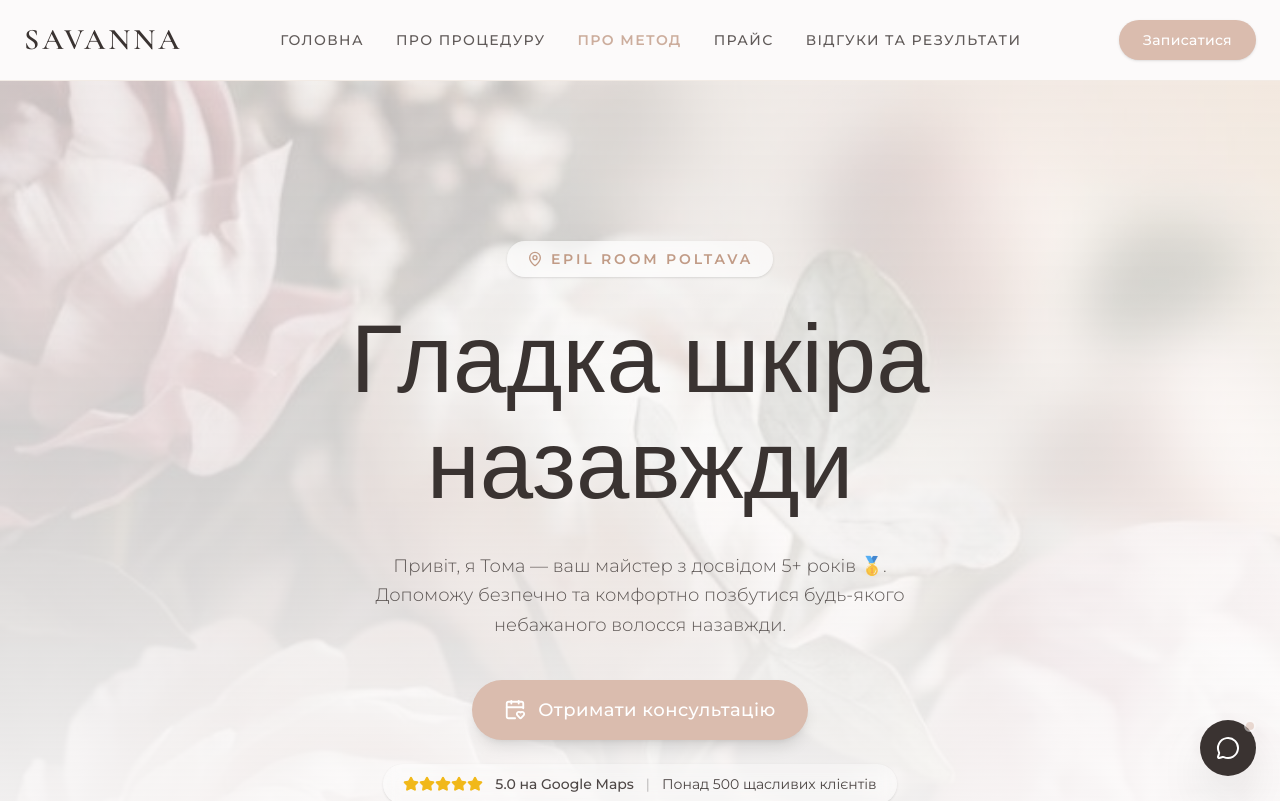
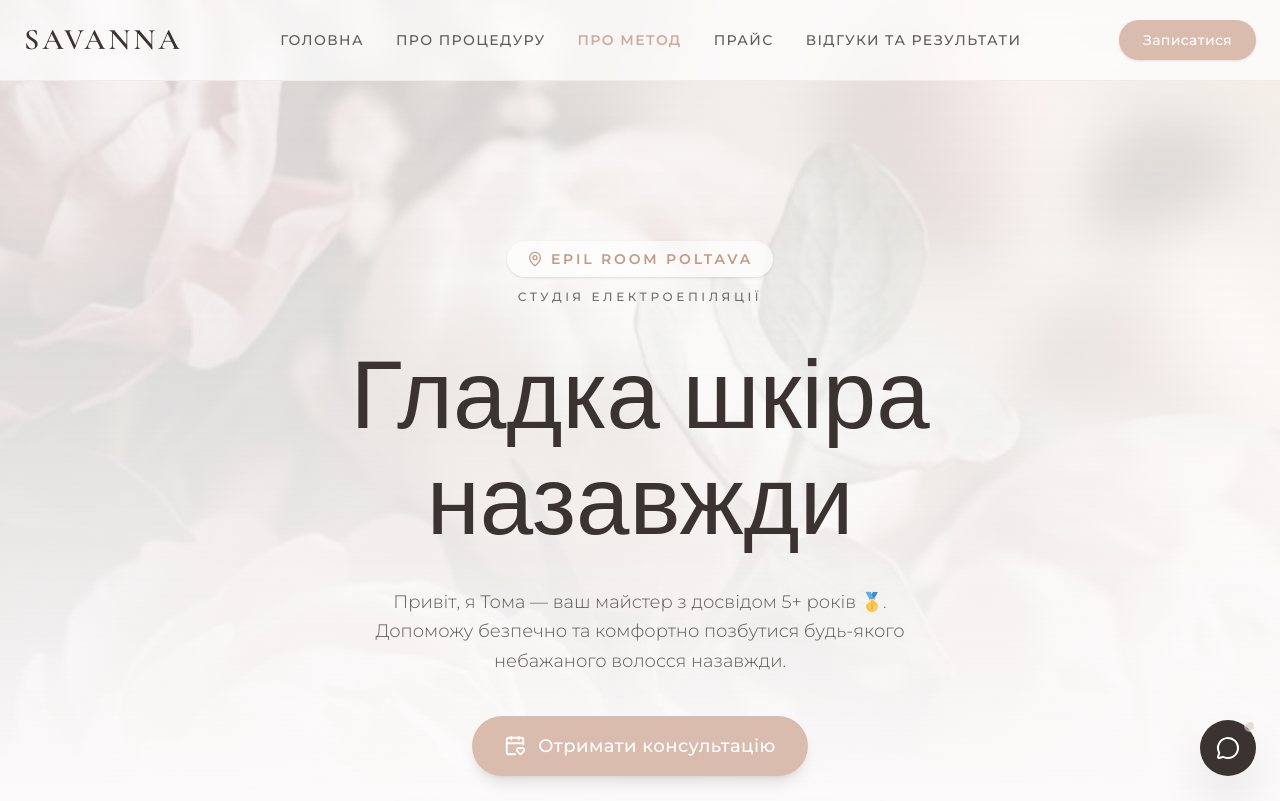
Before and after one commit to Tomaks2/savanna-epil, a Next.js app: page / in a window 1280 px wide. Shown: the top 801 px of the page. Built offline with nearby package versions, Linux system fonts and the light colour scheme.

Commit message:
Add subtitle and global background

```diff
--- a/src/app/layout.tsx
+++ b/src/app/layout.tsx
@@ -117,7 +117,12 @@ export default function RootLayout({
           }}
         />
       </head>
-      <body className="font-body min-h-full flex flex-col antialiased">
+      <body className="font-body min-h-full flex flex-col antialiased relative">
+        {/* Global Background Image */}
+        <div className="fixed inset-0 z-[-1] pointer-events-none">
+          <img src="/hero-bg.jpg" alt="" className="w-full h-full object-cover object-center opacity-30 mix-blend-multiply" />
+          <div className="absolute inset-0 bg-gradient-to-b from-[var(--color-epil-bg)]/40 via-[var(--color-epil-bg)]/60 to-[var(--color-epil-bg)]"></div>
+        </div>
         {children}
       </body>
     </html>
--- a/src/app/method/page.tsx
+++ b/src/app/method/page.tsx
@@ -5,9 +5,9 @@ import Link from "next/link";
 
 export default function MethodPage() {
   return (
-    <main className="flex flex-col min-h-screen bg-[var(--color-epil-bg)]">
+    <main className="flex flex-col min-h-screen bg-transparent">
       {/* Header */}
-      <header className="w-full bg-[var(--color-epil-bg)]/90 backdrop-blur-md sticky top-0 z-50 border-b border-[var(--color-epil-primary)]">
+      <header className="w-full bg-white/70 backdrop-blur-md sticky top-0 z-50 border-b border-[var(--color-epil-primary)]">
         <div className="max-w-7xl mx-auto px-6 h-20 flex items-center justify-between">
           <Link href="/" className="flex items-center gap-2 text-[var(--color-epil-text)] hover:text-[var(--color-epil-accent-dark)] transition-colors font-medium text-xs md:text-sm uppercase tracking-widest">
             <ArrowLeft size={16} />
--- a/src/app/page.tsx
+++ b/src/app/page.tsx
@@ -96,7 +96,7 @@ export default function Home() {
   return (
     <main className="flex flex-col min-h-screen relative">
       {/* Header */}
-      <header className="w-full bg-[var(--color-epil-bg)]/90 backdrop-blur-md sticky top-0 z-50 border-b border-[var(--color-epil-primary)]">
+      <header className="w-full bg-white/70 backdrop-blur-md sticky top-0 z-50 border-b border-[var(--color-epil-primary)]">
         <div className="max-w-7xl mx-auto px-6 h-20 flex items-center justify-between">
           <a href="#home" className="font-heading text-2xl md:text-3xl tracking-widest uppercase text-[var(--color-epil-text)] font-semibold hover:opacity-80 transition-opacity cursor-pointer">
             Savanna
@@ -136,17 +136,18 @@ export default function Home() {
 
       {/* Hero Section */}
       <section id="home" className="pt-32 pb-20 md:pt-40 md:pb-32 px-6 flex flex-col md:flex-row items-center justify-center min-h-[90vh] relative overflow-hidden">
-        {/* Background Image Overlay */}
-        <div className="absolute inset-0 z-0">
-          <img src="/hero-bg.jpg" alt="Естетика півоній" className="w-full h-full object-cover object-center opacity-40 mix-blend-multiply" />
-          <div className="absolute inset-0 bg-gradient-to-b from-[var(--color-epil-bg)]/40 via-[var(--color-epil-bg)]/60 to-[var(--color-epil-bg)]"></div>
-        </div>
+
 
         <div className="relative z-10 text-center px-4 max-w-4xl mx-auto flex flex-col items-center mt-10 md:mt-0">
-          <span className="flex items-center gap-2 text-[var(--color-epil-accent-dark)] uppercase tracking-[0.2em] text-xs md:text-sm mb-8 font-semibold bg-white/60 px-5 py-2 rounded-full backdrop-blur-md shadow-sm">
-            <MapPin size={16} />
-            Epil Room Poltava
-          </span>
+          <div className="flex flex-col items-center mb-10">
+            <span className="flex items-center gap-2 text-[var(--color-epil-accent-dark)] uppercase tracking-[0.2em] text-xs md:text-sm font-semibold bg-white/60 px-5 py-2 rounded-full backdrop-blur-md shadow-sm mb-3">
+              <MapPin size={16} />
+              Epil Room Poltava
+            </span>
+            <span className="text-[var(--color-epil-text)] opacity-70 uppercase tracking-[0.3em] text-[10px] md:text-xs font-medium">
+              Студія електроепіляції
+            </span>
+          </div>
           <h1 className="font-heading text-5xl md:text-7xl lg:text-8xl text-[var(--color-epil-text)] leading-[1.1] mb-8">
             Гладка шкіра <br className="hidden md:block" /> назавжди
           </h1>
```
